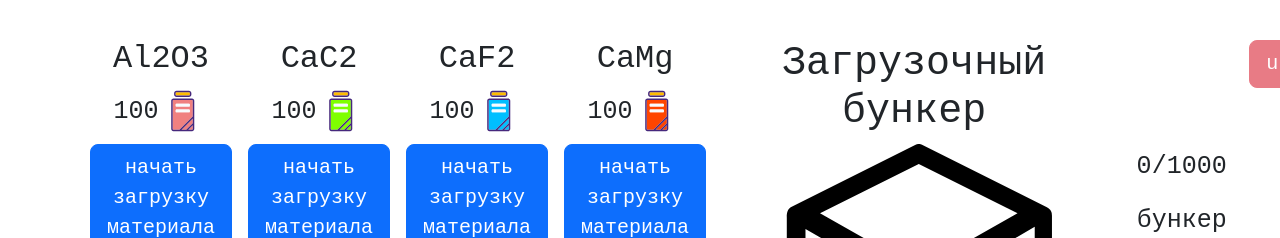
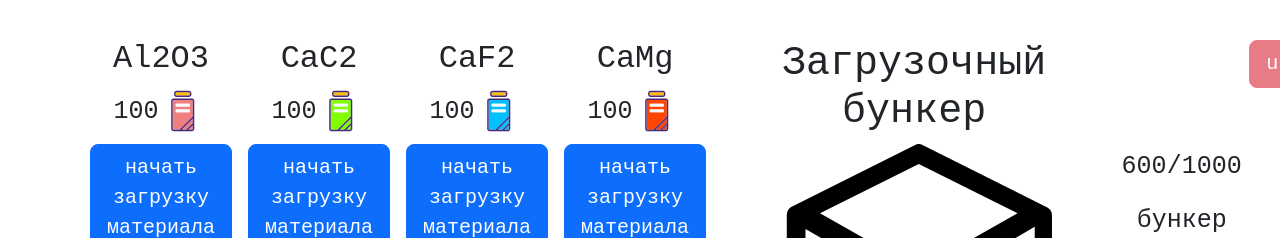
Before and after one commit to IvanGlebov89/test-task, a React (Create React App) app: page / in a window 1280 px wide. Shown: the top 238 px of the page. Built offline with nearby package versions, Linux system fonts and the light colour scheme.

Commit message:
доработка -_-

```diff
--- a/src/components/container.jsx
+++ b/src/components/container.jsx
@@ -21,28 +21,18 @@ const Container = () => {
       }
     });
 
-    interval(weight, stop);
-  };
-  const interval = (item, stop) => {
-    const int = setInterval(() => {
-      setMaterialWeight((prevState) => prevState + item);
-      let i = 100 + item;
-      console.log(i);
-      if (i === 1000) {
-        return clearInterval(int);
-      }
-    }, 2000);
+    // interval(weight, stop);
   };
 
-  // useEffect(() => {
-  //   const weight = 100;
-  //   const intervalId = setInterval(() => {
-  //     setMaterialWeight((prevState) => prevState + weight);
-  //     if (materialWeight === 1000) {
-  //       return clearInterval(intervalId);
-  //     }
-  //   }, 2000);
-  // }, [materialWeight]);
+  useEffect(() => {
+    const weight = 100;
+    const intervalId = setInterval(() => {
+      if (materialWeight < 1000) {
+        setMaterialWeight((prevState) => prevState + weight);
+      }
+      return clearInterval(intervalId);
+    }, 1000);
+  }, [materialWeight]);
   // разгрузка бункера
   const onBunkerUnloading = (transferredWeight, maximumLoad) => {
     if (transferredWeight === maximumLoad) {
```
